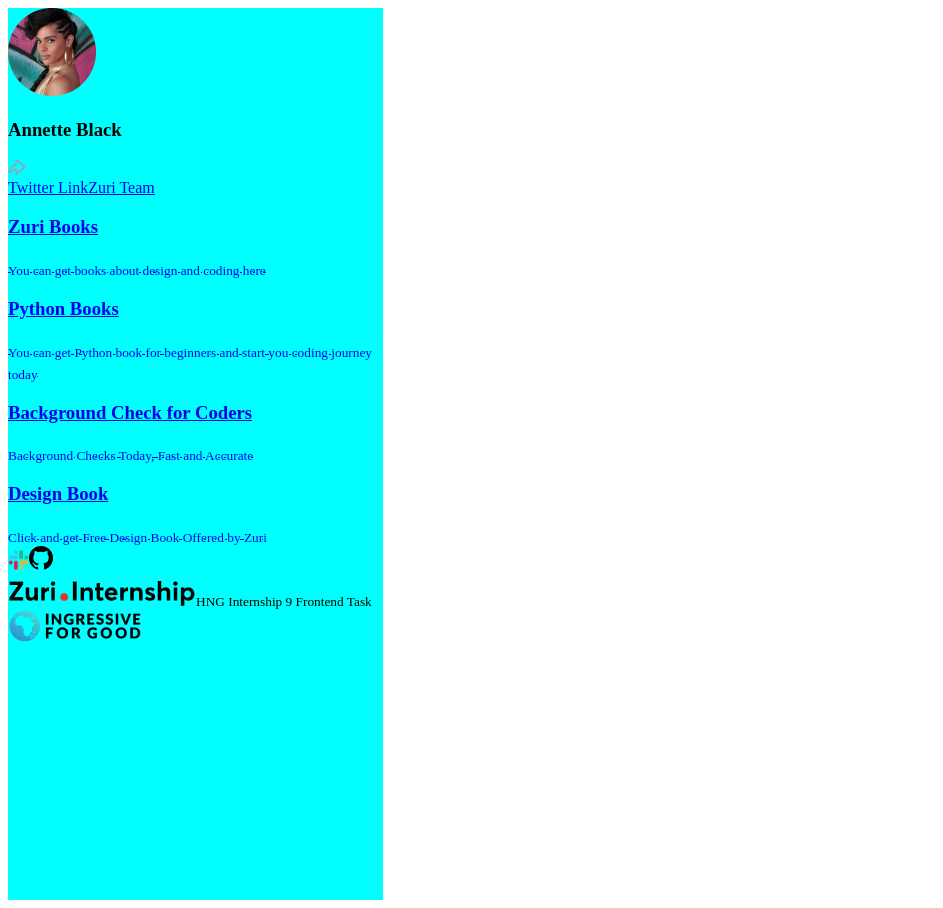
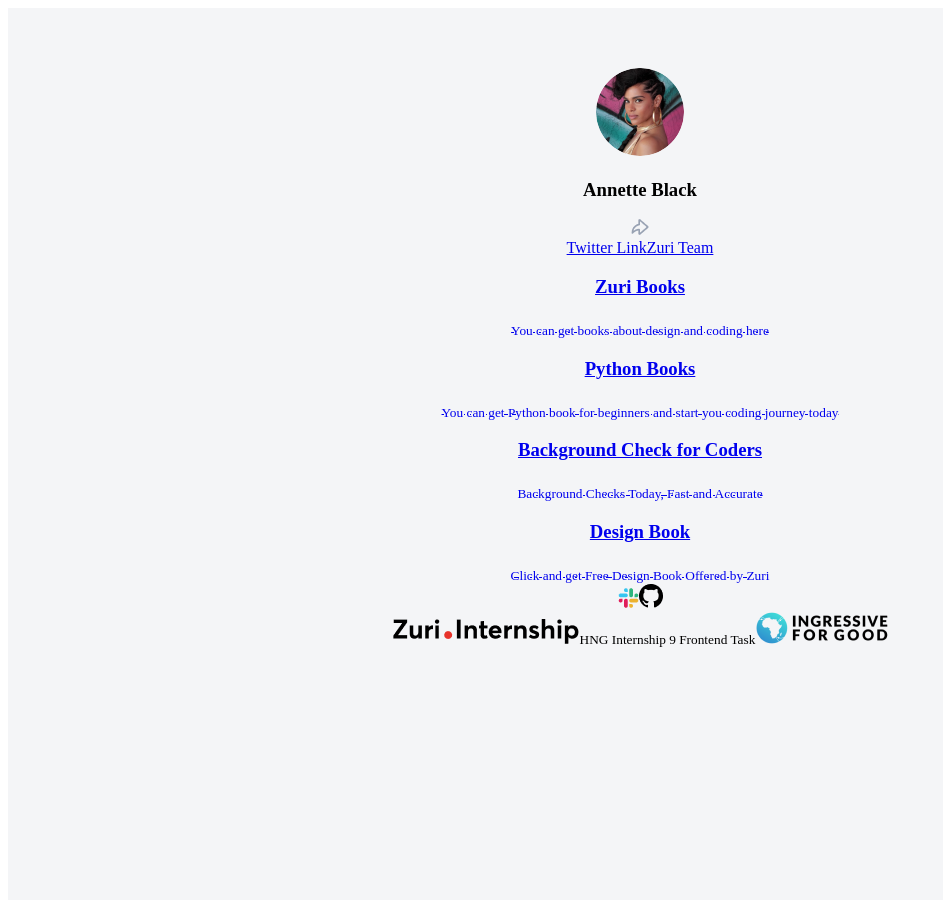
Before and after one commit to Hawwah07/Zuri-Assignment, a React (Create React App) app: page / in a window 1280 px wide. Shown: the whole page, without its empty margins (0-943 px from the left). Built offline with nearby package versions, Linux system fonts and the light colour scheme.

Commit message:
Style the Profile section

```diff
--- a/src/style.css
+++ b/src/style.css
@@ -1,5 +1,27 @@
+@media screen and (max-width: 375px) {
+    /* mobile view */
+  }
+* {
+    box-sizing: border-box;
+}
+/* For Profile */
 .container {
-    width: 375px;
     height: 892px;
-    background-color: aqua;
+    background-color: #F4F5F7;
+    text-align: center;
 }
+#profile__img {
+    border-radius: 275px;
+    margin-top: 60px;
+}
+.profile > h3 {
+    margin-top: 15px;
+}
+.arrow {
+    float: right;
+    margin-top: -180px;
+    margin-right: 150px;
+    z-index: 2;
+    border: 1px dashed #D0D5DD;
+border-radius: 20px;
+}
```
